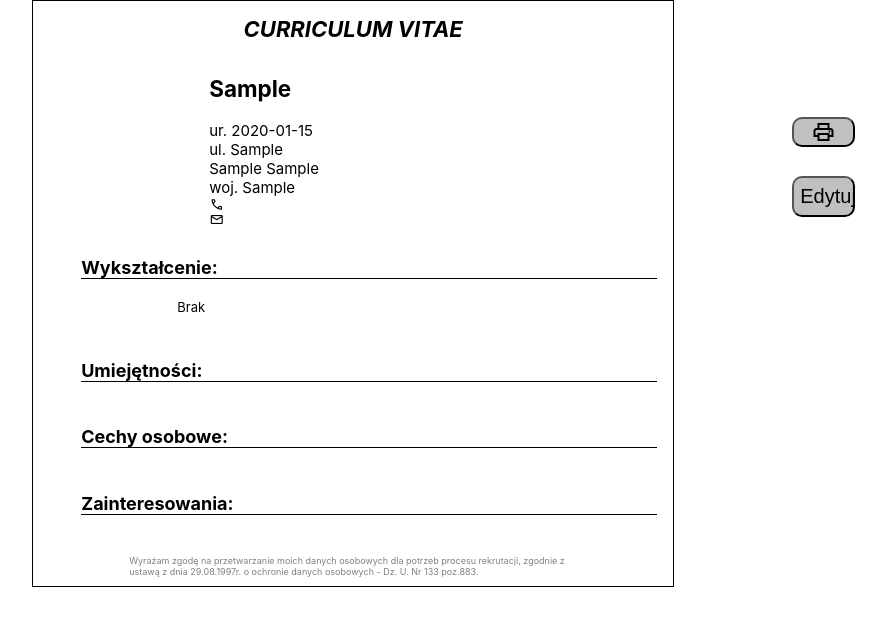
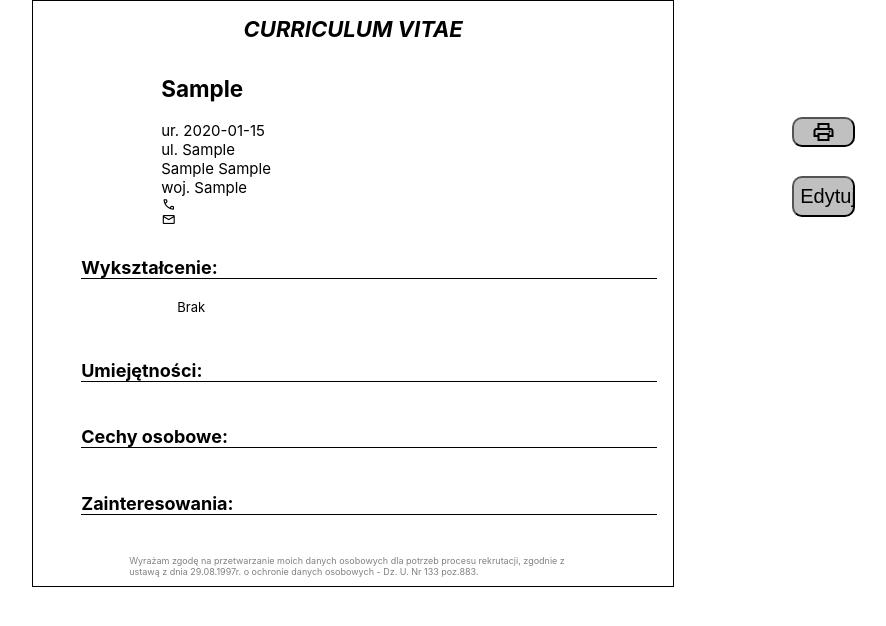
Before and after one commit to KLesiu/CV-maker, a React (Create React App) app: page / in a window 1280 px wide. Both pictures are taken after typing "Sample", "2020-01-15", "Sample", "Sample", "Sample", "Sample" into the empty fields and a click on the button "Stwórz!". Shown: the top 626 px of the page, without its empty margins (274-1160 px from the left). Built offline with nearby package versions, Linux system fonts and the light colour scheme.

Commit message:
Change width at sections personal and photo.Change photo height

```diff
--- a/src/components/Personal.js
+++ b/src/components/Personal.js
@@ -15,9 +15,9 @@ class Personal extends Component{
                 <span>ul. {this.personal.address}</span>
                 <span>{this.personal.zipCode} {this.personal.city}</span>
                 <span>woj. {this.personal.province}</span>
-                <span style={{display:'flex',alignItems:'center'}}><span style={{fontSize:15+'px',width:3+'%'}} className="material-symbols-outlined">
+                <span style={{display:'flex',alignItems:'center',justifyContent:'flex-start', gap:5+'%'}}><span style={{fontSize:15+'px',width:3+'%'}} className="material-symbols-outlined">
                     call</span>{this.personal.phone}</span>
-                <span style={{display:'flex',alignItems:'center'}}><span style={{fontSize:15+'px',width:3+'%'}} className="material-symbols-outlined">
+                <span style={{display:'flex',alignItems:'center',justifyContent:'flex-start', gap:5+'%'}}><span style={{fontSize:15+'px',width:3+'%'}} className="material-symbols-outlined">
                     mail</span>{this.personal.mail}</span>
             </div>
         )
--- a/src/components/styles/Personal.css
+++ b/src/components/styles/Personal.css
@@ -4,7 +4,7 @@
     font-size: 15px;
     height: 10%;
     margin-left: 5%;
-    width: 50%;
+    width: 65%;
 
 }
 .personalInformation h2 b{
--- a/src/components/styles/Photo.css
+++ b/src/components/styles/Photo.css
@@ -1,8 +1,8 @@
 
 .personalPhoto{
 
-    height: 5%;
-    width:30% ;
+    height: 150px;
+    width:20% ;
 }
 #avatar{
     border-radius: 50%;
```
